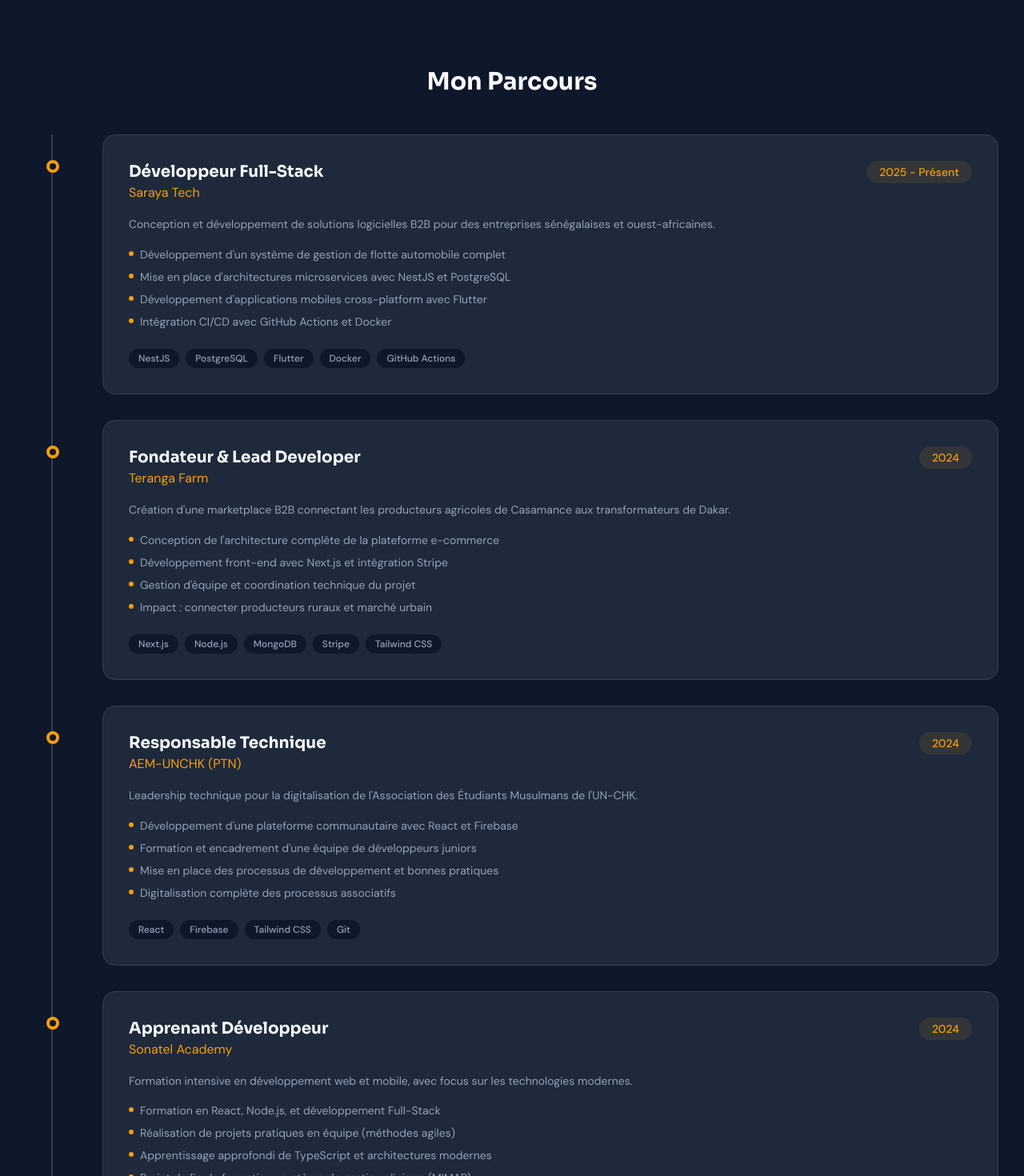
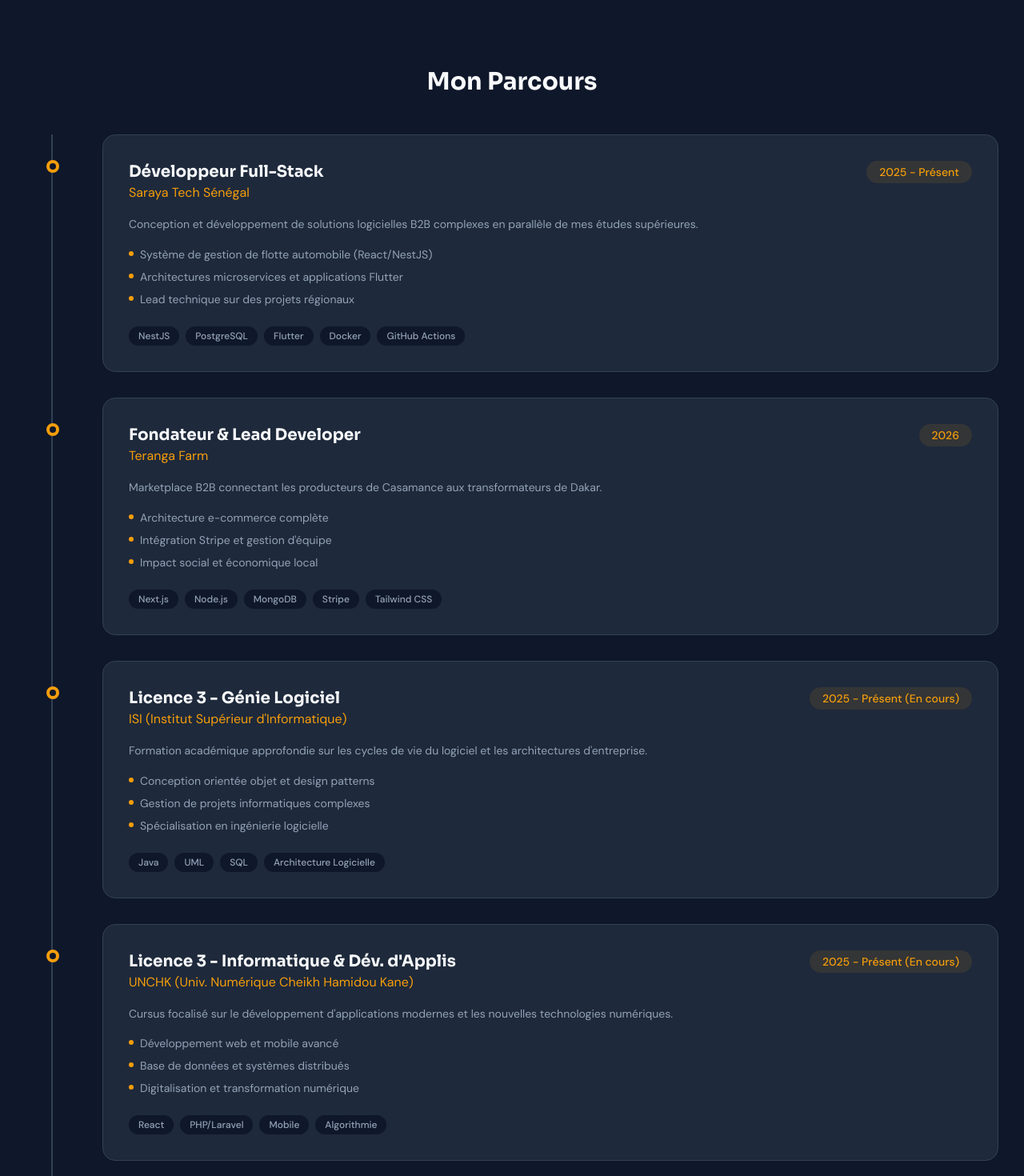
Before and after one commit to IbrahimaISIDev/ibrahima-diallo-portfolio-premium, a Next.js app: page /about in a window 1280 px wide. Shown: the part 1330-2800 px from the top of the page at 80% size. Built offline with nearby package versions, Linux system fonts and the light colour scheme.

Commit message:
fix: restore missing imports in blog page

```diff
--- a/app/about/page.tsx
+++ b/app/about/page.tsx
@@ -67,7 +67,7 @@
               communautés.
             </p>
             <p className="leading-relaxed text-muted">
-              Mon parcours, de Sonatel Academy à Saraya Tech en passant par la
+              Mon parcours, de ISI en passant à la Sonatel Academy à Saraya Tech Senegal en passant par la
               fondation de Teranga Farm , m&apos;a permis de développer une
               approche unique alliant rigueur technique, créativité et
               compréhension des enjeux africains.
--- a/app/blog/[slug]/page.tsx
+++ b/app/blog/[slug]/page.tsx
@@ -3,26 +3,10 @@
 import Link from "next/link";
 import { ArrowLeft, Clock, Tag, Calendar } from "lucide-react";
 import { blogPosts } from "@/data/blog";
+import ReadingProgress from "@/components/shared/ReadingProgress";
 
 interface Props {
     params: Promise<{ slug: string }>;
-}
-
-export async function generateStaticParams() {
-    return blogPosts.map((post) => ({
-        slug: post.slug,
-    }));
-}
-
-export async function generateMetadata({ params }: Props): Promise<Metadata> {
-    const { slug } = await params;
-    const post = blogPosts.find((p) => p.slug === slug);
-    if (!post) return { title: "Article introuvable" };
-
-    return {
-        title: `${post.title} - Ibrahima Sory Diallo`,
-        description: post.excerpt,
-    };
 }
 
 export default async function BlogPostPage({ params }: Props) {
@@ -38,6 +22,7 @@
 
     return (
         <main className="pt-20 bg-background min-h-screen">
+            <ReadingProgress />
             <div className="absolute inset-0 -z-10 overflow-hidden">
                 <div className="absolute top-0 left-1/4 h-[500px] w-[500px] rounded-full bg-primary/5 blur-[120px]" />
                 <div className="absolute bottom-0 right-1/4 h-[400px] w-[400px] rounded-full bg-secondary/5 blur-[100px]" />
--- /dev/null
+++ b/app/robots.ts
@@ -0,0 +1,13 @@
+import { MetadataRoute } from "next";
+import { siteConfig } from "@/lib/constants";
+
+export default function robots(): MetadataRoute.Robots {
+    return {
+        rules: {
+            userAgent: "*",
+            allow: "/",
+            disallow: ["/api/", "/admin/"],
+        },
+        sitemap: `${siteConfig.url}/sitemap.xml`,
+    };
+}
--- /dev/null
+++ b/app/sitemap.ts
@@ -0,0 +1,28 @@
+import { MetadataRoute } from "next";
+import { siteConfig } from "@/lib/constants";
+import { projects } from "@/data/projects";
+import { blogPosts } from "@/data/blog";
+
+export default function sitemap(): MetadataRoute.Sitemap {
+    const routes = ["", "/about", "/portfolio", "/blog", "/contact"].map(
+        (route) => ({
+            url: `${siteConfig.url}${route}`,
+            lastModified: new Date().toISOString().split("T")[0],
+            priority: route === "" ? 1 : 0.8,
+        })
+    );
+
+    const projectRoutes = projects.map((project) => ({
+        url: `${siteConfig.url}/projects/${project.slug}`,
+        lastModified: new Date().toISOString().split("T")[0],
+        priority: 0.6,
+    }));
+
+    const blogRoutes = blogPosts.map((post) => ({
+        url: `${siteConfig.url}/blog/${post.slug}`,
+        lastModified: post.date,
+        priority: 0.6,
+    }));
+
+    return [...routes, ...projectRoutes, ...blogRoutes];
+}
--- a/components/sections/ExperienceTimeline.tsx
+++ b/components/sections/ExperienceTimeline.tsx
@@ -13,7 +13,7 @@
                     Mon Parcours Professionnel
                 </h3>
                 <p className="max-w-xl text-muted">
-                    De Sonatel Academy &agrave; Saraya Tech, voici les &eacute;tapes cl&eacute;s de mon &eacute;volution constante.
+                    De ISI en passant par la Sonatel Academy &agrave; Saraya Tech Senegal, voici les &eacute;tapes cl&eacute;s de mon &eacute;volution constante.
                 </p>
             </div>
 
@@ -36,15 +36,15 @@
                                 }`}
                         >
                             {/* Dot on Line */}
-                            <div className="absolute left-8 -translate-x-1/2 rounded-full border-4 border-background bg-secondary p-1 text-background sm:left-1/2">
+                            <div className="absolute left-8 -translate-x-1/2 z-10 rounded-full border-4 border-background bg-secondary p-1.5 text-background sm:left-1/2">
                                 <Briefcase size={16} />
                             </div>
 
                             {/* Content */}
                             <div className="ml-16 sm:ml-0 sm:w-1/2 sm:px-12">
-                                <div className={`rounded-2xl border border-border bg-surface p-6 shadow-xl transition-all hover:border-secondary/30 hover:shadow-secondary/5 ${index % 2 === 0 ? "text-left" : "sm:text-right"
+                                <div className={`group rounded-2xl border border-border bg-surface p-6 shadow-xl transition-all duration-300 hover:border-secondary/30 hover:shadow-secondary/5 ${index % 2 === 0 ? "text-left" : "sm:text-right"
                                     }`}>
-                                    <div className={`flex flex-col gap-2 ${index % 2 === 0 ? "" : "sm:items-end"}`}>
+                                    <div className={`flex flex-col gap-2 ${index % 2 === 0 ? "items-start" : "sm:items-end"}`}>
                                         <span className="flex items-center gap-2 text-sm font-bold text-secondary">
                                             <Calendar size={14} />
                                             {exp.period}
@@ -61,11 +61,11 @@
                                         {exp.description}
                                     </p>
 
-                                    <ul className={`mt-4 space-y-2 ${index % 2 === 0 ? "" : "sm:items-end"}`}>
+                                    <ul className={`mt-4 flex flex-col gap-2 ${index % 2 === 0 ? "items-start" : "sm:items-end"}`}>
                                         {exp.highlights.slice(0, 2).map((highlight) => (
                                             <li key={highlight} className={`flex items-start gap-2 text-xs text-muted/80 ${index % 2 === 0 ? "" : "sm:flex-row-reverse"}`}>
                                                 <CheckCircle2 size={12} className="mt-0.5 shrink-0 text-secondary" />
-                                                <span>{highlight}</span>
+                                                <span className="max-w-[200px] sm:max-w-none">{highlight}</span>
                                             </li>
                                         ))}
                                     </ul>
--- a/components/sections/Testimonials.tsx
+++ b/components/sections/Testimonials.tsx
@@ -86,7 +86,10 @@
                     <div className="flex items-center gap-4">
                       {/* Avatar placeholder */}
                       <motion.div
-                        className="flex h-14 w-14 items-center justify-center rounded-full bg-gradient-to-br from-primary to-secondary"
+                        className={cn(
+                          "flex h-14 w-14 items-center justify-center rounded-full bg-gradient-to-br shadow-lg",
+                          testimonial.avatarColor || "from-primary to-secondary"
+                        )}
                         whileHover={{ scale: 1.1, rotate: 5 }}
                       >
                         <span className="font-display text-lg font-bold text-white">
--- /dev/null
+++ b/components/shared/ReadingProgress.tsx
@@ -0,0 +1,27 @@
+"use client";
+
+import { motion, useScroll, useSpring } from "framer-motion";
+import { useEffect, useState } from "react";
+
+export default function ReadingProgress() {
+    const [mounted, setMounted] = useState(false);
+    const { scrollYProgress } = useScroll();
+    const scaleX = useSpring(scrollYProgress, {
+        stiffness: 100,
+        damping: 30,
+        restDelta: 0.001,
+    });
+
+    useEffect(() => {
+        setMounted(true);
+    }, []);
+
+    if (!mounted) return null;
+
+    return (
+        <motion.div
+            className="fixed top-0 left-0 right-0 z-50 h-1 bg-gradient-to-r from-secondary to-primary origin-left"
+            style={{ scaleX }}
+        />
+    );
+}
--- a/data/experience.ts
+++ b/data/experience.ts
@@ -3,57 +3,66 @@
 export const experiences: Experience[] = [
   {
     title: "Développeur Full-Stack",
-    company: "Saraya Tech",
+    company: "Saraya Tech Sénégal",
     period: "2025 - Présent",
     description:
-      "Conception et développement de solutions logicielles B2B pour des entreprises sénégalaises et ouest-africaines.",
+      "Conception et développement de solutions logicielles B2B complexes en parallèle de mes études supérieures.",
     highlights: [
-      "Développement d'un système de gestion de flotte automobile complet",
-      "Mise en place d'architectures microservices avec NestJS et PostgreSQL",
-      "Développement d'applications mobiles cross-platform avec Flutter",
-      "Intégration CI/CD avec GitHub Actions et Docker",
+      "Système de gestion de flotte automobile (React/NestJS)",
+      "Architectures microservices et applications Flutter",
+      "Lead technique sur des projets régionaux",
     ],
     technologies: ["NestJS", "PostgreSQL", "Flutter", "Docker", "GitHub Actions"],
   },
   {
     title: "Fondateur & Lead Developer",
-    company: "Teranga Farm ",
-    period: "2024",
+    company: "Teranga Farm",
+    period: "2026",
     description:
-      "Création d'une marketplace B2B connectant les producteurs agricoles de Casamance aux transformateurs de Dakar.",
+      "Marketplace B2B connectant les producteurs de Casamance aux transformateurs de Dakar.",
     highlights: [
-      "Conception de l'architecture complète de la plateforme e-commerce",
-      "Développement front-end avec Next.js et intégration Stripe",
-      "Gestion d'équipe et coordination technique du projet",
-      "Impact : connecter producteurs ruraux et marché urbain",
+      "Architecture e-commerce complète",
+      "Intégration Stripe et gestion d'équipe",
+      "Impact social et économique local",
     ],
     technologies: ["Next.js", "Node.js", "MongoDB", "Stripe", "Tailwind CSS"],
   },
   {
-    title: "Responsable Technique",
-    company: "AEM-UNCHK (PTN)",
-    period: "2024",
+    title: "Licence 3 - Génie Logiciel",
+    company: "ISI (Institut Supérieur d'Informatique)",
+    period: "2025 - Présent (En cours)",
     description:
-      "Leadership technique pour la digitalisation de l'Association des Étudiants Musulmans de l'UN-CHK.",
+      "Formation académique approfondie sur les cycles de vie du logiciel et les architectures d'entreprise.",
     highlights: [
-      "Développement d'une plateforme communautaire avec React et Firebase",
-      "Formation et encadrement d'une équipe de développeurs juniors",
-      "Mise en place des processus de développement et bonnes pratiques",
-      "Digitalisation complète des processus associatifs",
+      "Conception orientée objet et design patterns",
+      "Gestion de projets informatiques complexes",
+      "Spécialisation en ingénierie logicielle",
     ],
-    technologies: ["React", "Firebase", "Tailwind CSS", "Git"],
+    technologies: ["Java", "UML", "SQL", "Architecture Logicielle"],
+  },
+  {
+    title: "Licence 3 - Informatique & Dév. d'Applis",
+    company: "UNCHK (Univ. Numérique Cheikh Hamidou Kane)",
+    period: "2025 - Présent (En cours)",
+    description:
+      "Cursus focalisé sur le développement d'applications modernes et les nouvelles technologies numériques.",
+    highlights: [
+      "Développement web et mobile avancé",
+      "Base de données et systèmes distribués",
+      "Digitalisation et transformation numérique",
+    ],
+    technologies: ["React", "PHP/Laravel", "Mobile", "Algorithmie"],
   },
   {
     title: "Apprenant Développeur",
     company: "Sonatel Academy",
     period: "2024",
     description:
-      "Formation intensive en développement web et mobile, avec focus sur les technologies modernes.",
+      "Formation intensive (bootcamp) focalisée sur l'opérabilité immédiate et les technologies de pointe.",
     highlights: [
-      "Formation en React, Node.js, et développement Full-Stack",
-      "Réalisation de projets pratiques en équipe (méthodes agiles)",
-      "Apprentissage approfondi de TypeScript et architectures modernes",
-      "Projet de fin de formation : système de gestion clinique (MIMAP)",
+      "Focus React, Node.js et Full-Stack",
+      "Méthodes agiles et travail en équipe",
+      "Projet MIMAP (Gestion clinique)",
     ],
     technologies: ["React", "TypeScript", "Node.js", "Express", "PostgreSQL"],
   },
--- a/data/projects.ts
+++ b/data/projects.ts
@@ -8,7 +8,7 @@
       "Système de gestion complet pour une clinique médicale en Mauritanie. Digitalisation des dossiers patients, rendez-vous et facturation.",
     image: "/images/projects/mimap.jpg",
     tags: ["React", "TypeScript", "Node.js", "PostgreSQL"],
-    category: "Healthcare",
+    category: "Santé",
     impact: "Digitalisation complète d'une clinique médicale en Mauritanie",
   },
   {
@@ -39,7 +39,7 @@
       "Plateforme communautaire digitalisant l'Association des Étudiants Musulmans de l'UN-CHK.",
     image: "/images/projects/aem-unchk.jpg",
     tags: ["React", "Firebase", "Tailwind CSS"],
-    category: "Community",
+    category: "Communauté",
     impact:
       "Digitalisation de l'Association des Étudiants Musulmans de l'UN-CHK",
   },
@@ -68,8 +68,8 @@
 export const projectCategories = [
   "Tous",
   "Web",
-  "Healthcare",
+  "Santé",
   "B2B",
   "E-commerce",
-  "Community",
+  "Communauté",
 ];
--- a/data/testimonials.ts
+++ b/data/testimonials.ts
@@ -3,7 +3,7 @@
   role: string;
   company: string;
   content: string;
-  avatar?: string;
+  avatarColor?: string;
 }
 
 export const testimonials: Testimonial[] = [
@@ -11,6 +11,7 @@
     name: "Amadou Ba",
     role: "CEO",
     company: "Saraya Tech",
+    avatarColor: "from-blue-500 to-cyan-500",
     content:
       "Ibrahima a livré un système de gestion de flotte exceptionnel. Son expertise technique et sa capacité à comprendre nos besoins métier ont fait la différence. Un développeur de grande qualité.",
   },
@@ -18,6 +19,7 @@
     name: "Fatou Diop",
     role: "Directrice",
     company: "Clinique MIMAP",
+    avatarColor: "from-purple-500 to-pink-500",
     content:
       "La digitalisation de notre clinique par Ibrahima a transformé notre façon de travailler. Le système est fiable, intuitif et a considérablement amélioré notre efficacité.",
   },
@@ -25,6 +27,7 @@
     name: "Moussa Ndiaye",
     role: "Président",
     company: "AEM-UNCHK",
+    avatarColor: "from-orange-500 to-red-500",
     content:
       "Grâce à Ibrahima, notre association dispose maintenant d'une plateforme moderne qui connecte tous nos membres. Son leadership technique et son engagement ont été remarquables.",
   },
```
